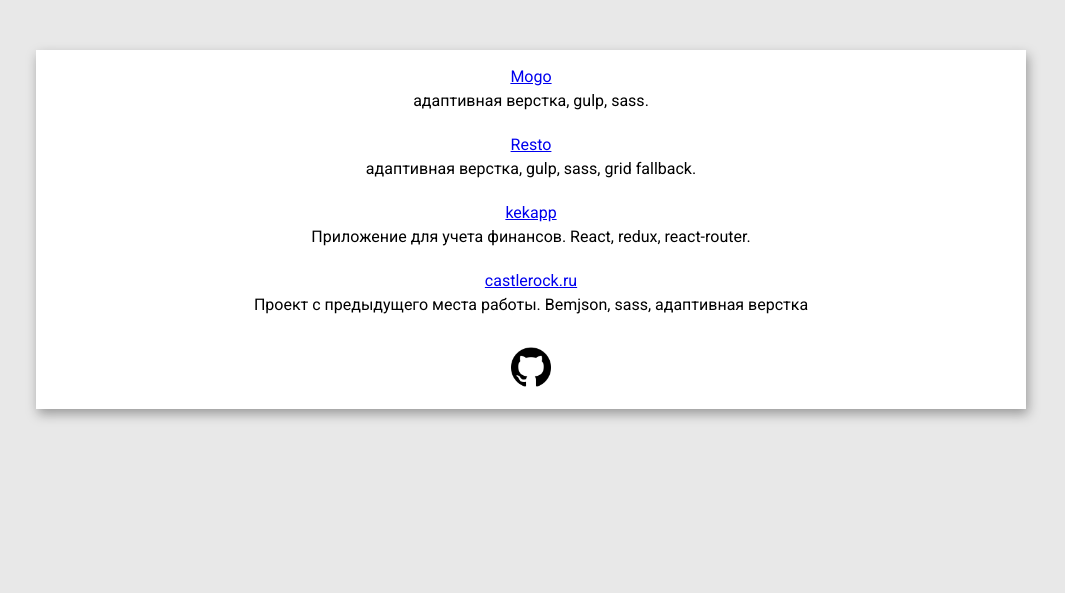
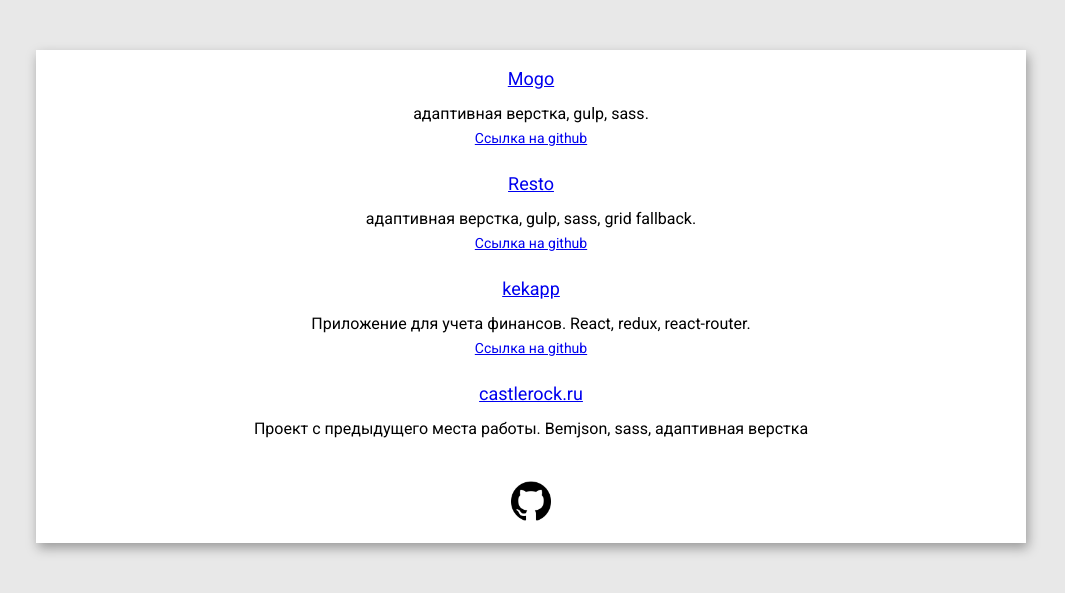
Before and after one commit to Akohas/examples2, a Node project: template pug/index.pug in a window 1280 px wide. Shown: the top 593 px of the page, without its empty margins (109-1174 px from the left). Run offline with Node 20 templates, Linux system fonts and the light colour scheme; the template is opened without the code that fills it, so the values that code supplies are empty.

Commit message:
links on github repos

```diff
--- a/pug/index.pug
+++ b/pug/index.pug
@@ -3,18 +3,21 @@ block main
   .wrapper
     .main
       .links
-        .links__item
-          a(target="blank" href='items/1/views/html/index.html') Mogo
-          p адаптивная верстка, gulp, sass.
-        .links__item
-          a(target="blank" href='items/2/public/html/index.html') Resto
-          p адаптивная верстка, gulp, sass, grid fallback.
-        .links__item
-          a(target="blank" href='http://52.14.202.2') kekapp
-          p Приложение для учета финансов. React, redux, react-router.
-        .links__item
-          a(target="blank" href='https://www.castlerock.ru/') castlerock.ru
-          p Проект с предыдущего места работы. Bemjson, sass, адаптивная верстка
-        .links__item.links__item_gt
+        .links-item
+          a(target="blank" href='items/1/views/html/index.html').link Mogo
+          p.links-item__description адаптивная верстка, gulp, sass.
+          a(target="blank" href='https://github.com/Akohas/mogo').link_sm Ссылка на github
+        .links-item
+          a(target="blank" href='items/2/public/html/index.html').link Resto
+          p.links-item__description адаптивная верстка, gulp, sass, grid fallback.
+          a(target="blank" href='https://github.com/Akohas/resto').link_sm  Ссылка на github
+        .links-item
+          a(target="blank" href='http://52.14.202.2').link kekapp
+          p.links-item__description Приложение для учета финансов. React, redux, react-router.
+          a(target="blank" href='https://github.com/Akohas/kekApp').link_sm  Ссылка на github
+        .links-item
+          a(target="blank" href='https://www.castlerock.ru/').link castlerock.ru
+          p.links-item__description Проект с предыдущего места работы. Bemjson, sass, адаптивная верстка
+        .links-item.links-item_gt
           a(target="blank" href="https://github.com/Akohas")
             img(src="./public/images/git.png").git-img
--- a/sass/style.scss
+++ b/sass/style.scss
@@ -16,19 +16,29 @@ body{
   padding: 15px;
   margin-top: 50px;
 }
-.links{
-  &__item{
+
+
+.links-item{
     margin-bottom: 20px;
     line-height: 1.5;
     &_gt{
     margin-bottom: 0;
-    margin-top: 30px
+    margin-top: 40px
+    }
+    &__description{
+    margin-top: 10px;
+    margin-bottom: 0;
     }
   }
-}
 
 .git-img{
   width: 40px;
   height: 40px;
 
 }
+.link{
+  font-size: 18px;
+}
+.link_sm{
+  font-size: 14px;
+}
```
Also changed, not shown: index.html (+1 -1 lines), public/stylesheets/style.css (+1 -1 lines), 1 other file.
